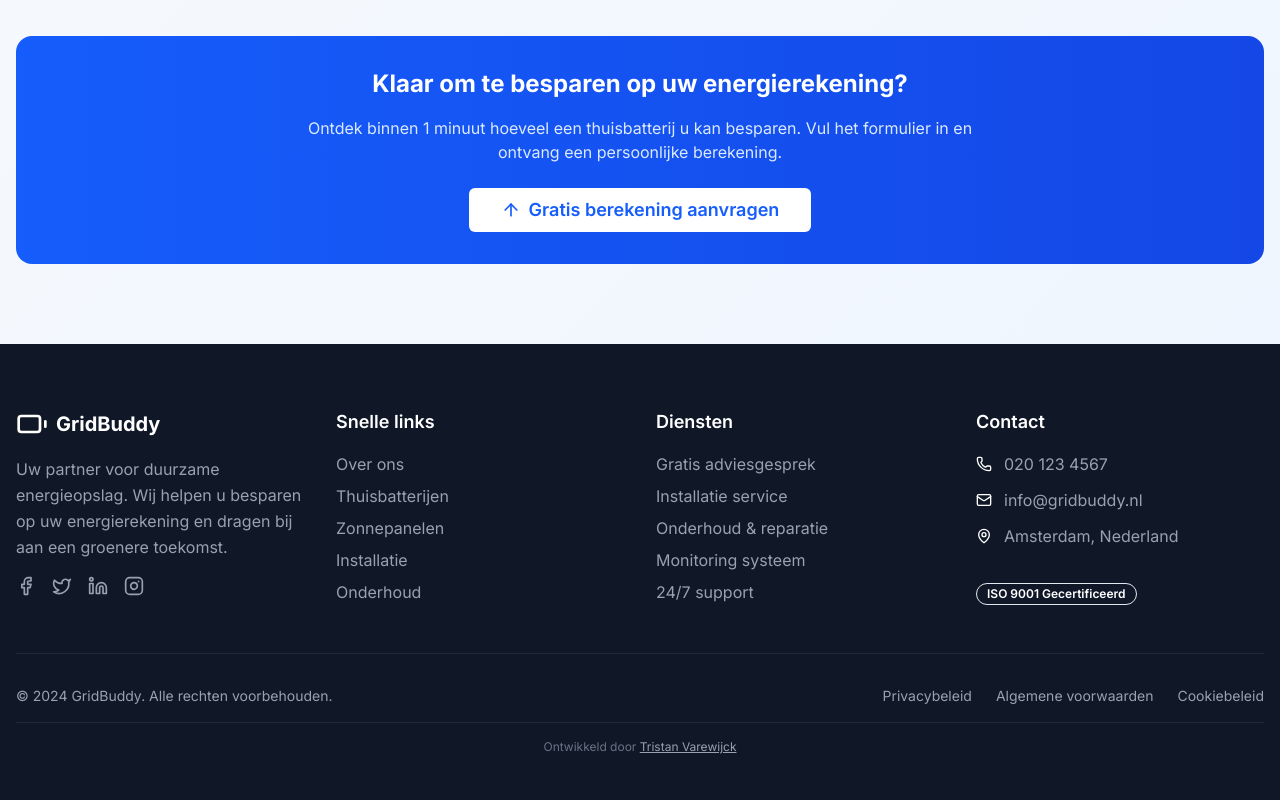
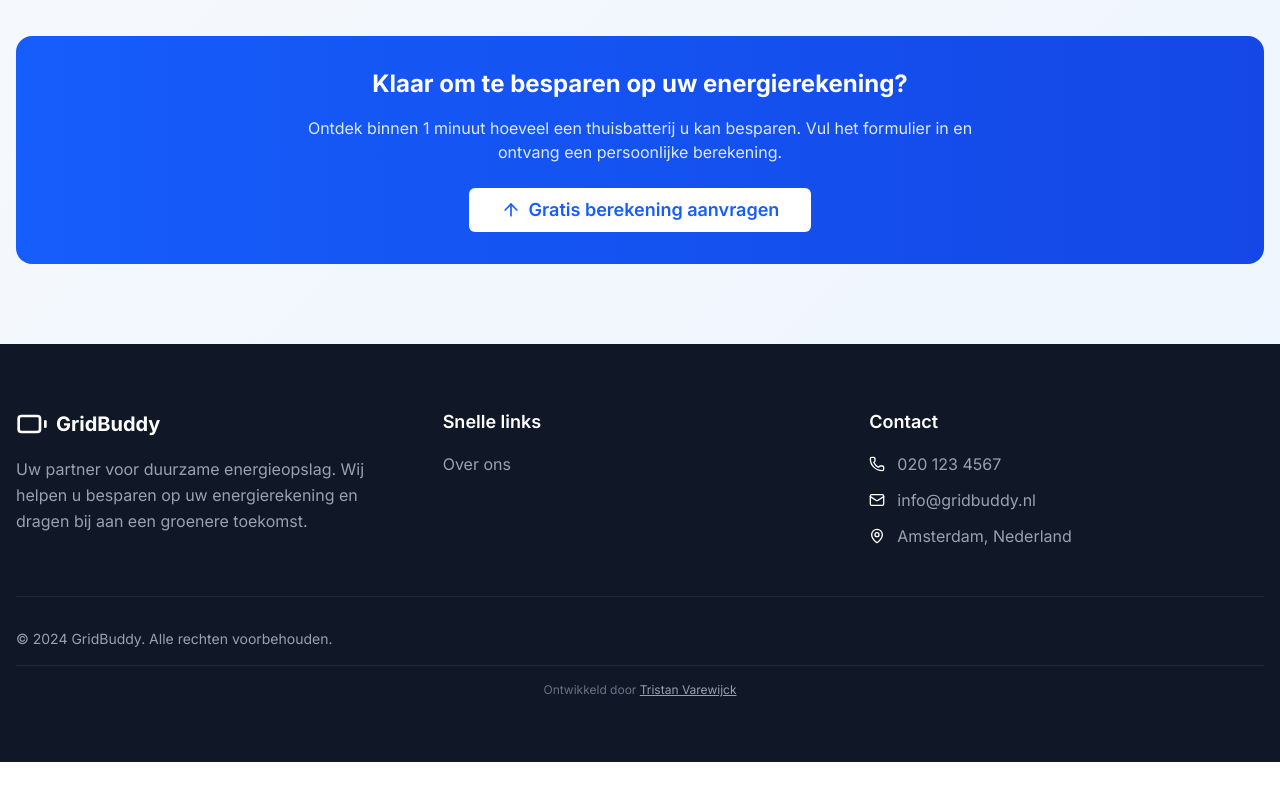
Before and after one commit to TristanVarewijck/home-battery, a Next.js app: page / in a window 1280 px wide. Shown: the part 1878-2678 px from the top of the page. After the commit the page ends 2640 px from the top, so only its background shows below. Built offline with nearby package versions, Linux system fonts and the light colour scheme.

Commit message:
navbar and footer update

```diff
--- a/src/components/Footer.tsx
+++ b/src/components/Footer.tsx
@@ -1,4 +1,3 @@
-import { Badge } from '@/components/ui/badge';
 import {
   Battery,
   Phone,
@@ -14,7 +13,7 @@ export function Footer() {
   return (
     <footer className="bg-gray-900 text-white">
       <div className="container mx-auto px-4 py-16">
-        <div className="grid md:grid-cols-2 lg:grid-cols-4 gap-8">
+        <div className="grid md:grid-cols-2 lg:grid-cols-3 gap-8">
           {/* Company Info */}
           <div className="space-y-4">
             <div className="flex items-center space-x-2">
@@ -25,7 +24,7 @@ export function Footer() {
               Uw partner voor duurzame energieopslag. Wij helpen u besparen op
               uw energierekening en dragen bij aan een groenere toekomst.
             </p>
-            <div className="flex space-x-4">
+            {/* <div className="flex space-x-4">
               <a
                 href="#"
                 className="text-gray-400 hover:text-white transition-colors"
@@ -50,7 +49,7 @@ export function Footer() {
               >
                 <Instagram className="w-5 h-5" />
               </a>
-            </div>
+            </div> */}
           </div>
 
           {/* Quick Links */}
@@ -65,7 +64,7 @@ export function Footer() {
                   Over ons
                 </a>
               </li>
-              <li>
+              {/* <li>
                 <a
                   href="#"
                   className="text-gray-400 hover:text-white transition-colors"
@@ -96,54 +95,7 @@ export function Footer() {
                 >
                   Onderhoud
                 </a>
-              </li>
-            </ul>
-          </div>
-
-          {/* Services */}
-          <div className="space-y-4">
-            <h3 className="text-lg font-semibold">Diensten</h3>
-            <ul className="space-y-2">
-              <li>
-                <a
-                  href="#"
-                  className="text-gray-400 hover:text-white transition-colors"
-                >
-                  Gratis adviesgesprek
-                </a>
-              </li>
-              <li>
-                <a
-                  href="#"
-                  className="text-gray-400 hover:text-white transition-colors"
-                >
-                  Installatie service
-                </a>
-              </li>
-              <li>
-                <a
-                  href="#"
-                  className="text-gray-400 hover:text-white transition-colors"
-                >
-                  Onderhoud & reparatie
-                </a>
-              </li>
-              <li>
-                <a
-                  href="#"
-                  className="text-gray-400 hover:text-white transition-colors"
-                >
-                  Monitoring systeem
-                </a>
-              </li>
-              <li>
-                <a
-                  href="#"
-                  className="text-gray-400 hover:text-white transition-colors"
-                >
-                  24/7 support
-                </a>
-              </li>
+              </li> */}
             </ul>
           </div>
 
@@ -164,15 +116,6 @@ export function Footer() {
                 <span className="text-gray-400">Amsterdam, Nederland</span>
               </div>
             </div>
-
-            <div className="pt-4">
-              <Badge
-                variant="outline"
-                className="border-brand-green-500 text-brand-green-400"
-              >
-                ISO 9001 Gecertificeerd
-              </Badge>
-            </div>
           </div>
         </div>
 
@@ -181,26 +124,6 @@ export function Footer() {
           <div className="flex flex-col md:flex-row justify-between items-center space-y-4 md:space-y-0">
             <div className="text-gray-400 text-sm">
               © 2024 GridBuddy. Alle rechten voorbehouden.
-            </div>
-            <div className="flex space-x-6 text-sm">
-              <a
-                href="#"
-                className="text-gray-400 hover:text-white transition-colors"
-              >
-                Privacybeleid
-              </a>
-              <a
-                href="#"
-                className="text-gray-400 hover:text-white transition-colors"
-              >
-                Algemene voorwaarden
-              </a>
-              <a
-                href="#"
-                className="text-gray-400 hover:text-white transition-colors"
-              >
-                Cookiebeleid
-              </a>
             </div>
           </div>
 
--- a/src/components/Navbar.tsx
+++ b/src/components/Navbar.tsx
@@ -54,9 +54,6 @@ export function Navbar() {
                 <span>info@gridbuddy.nl</span>
               </a>
             </div>
-
-            {/* Right side - could add additional info here */}
-            <div className="text-xs text-gray-400">ISO 9001 Gecertificeerd</div>
           </div>
         </div>
       </div>
```
